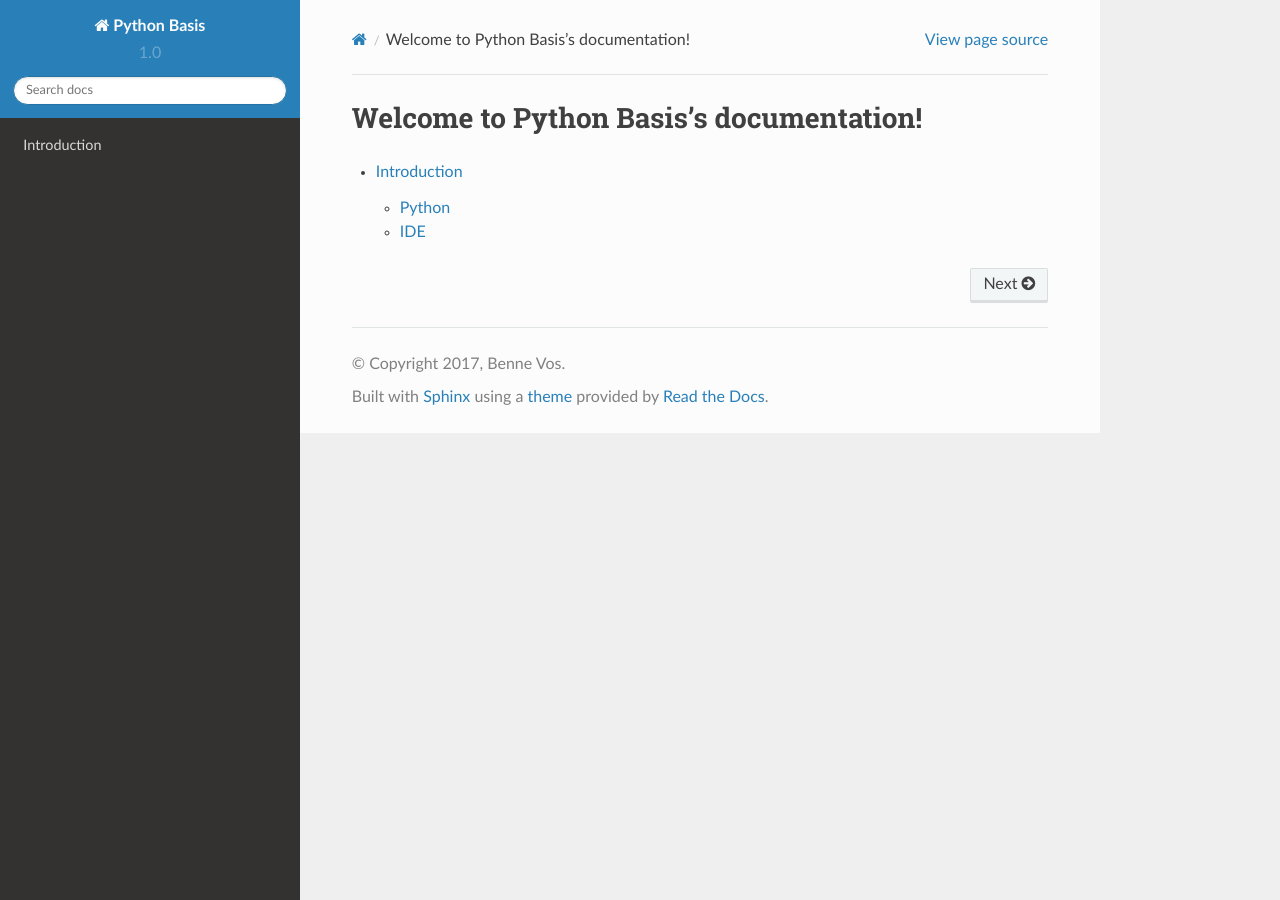
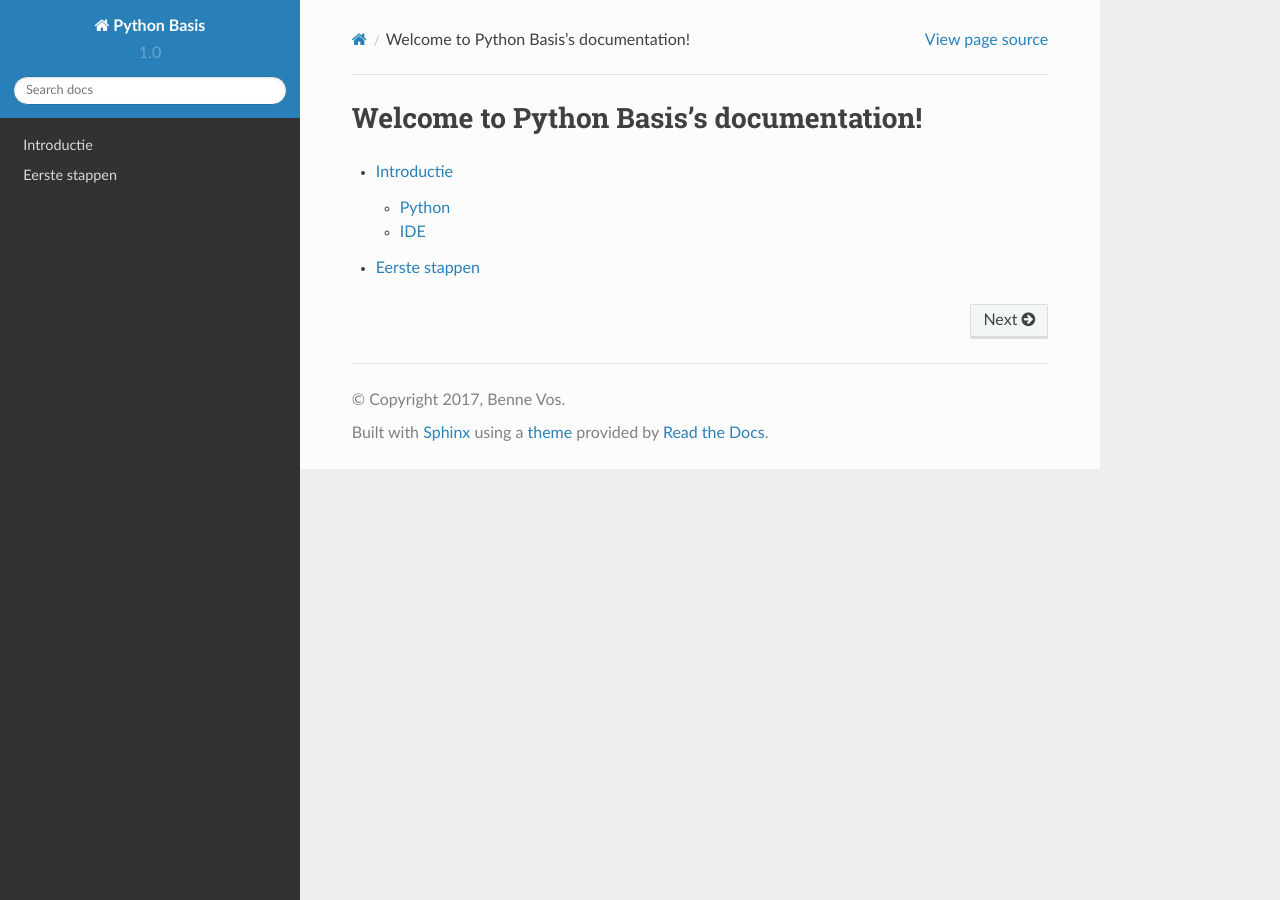
Before and after one commit to FoxPotato/PythonDocs, a Sphinx documentation site: the page built from docs/index.rst, in a window 1280 px wide. Built offline with Sphinx 7.4.7 and the Read the Docs theme 2.0.0, drawn with Linux system fonts in a browser that asks for light colours.

Commit message:
en -> nl

```diff
--- /dev/null
+++ b/docs/Eerste stappen.rst
@@ -0,0 +1,5 @@
+*******
+Eerste stappen
+*******
+
+Laten we beginnen :D
--- a/docs/Introduction.rst
+++ b/docs/Introductie.rst
@@ -1,5 +1,5 @@
 *******
-Introduction
+Introductie
 *******
 
 Python is een programmeertaal die begin jaren 90 ontworpen en ontwikkeld werd door Guido van Rossum. Inmiddels wordt de taal doorontwikkeld door een enthousiaste groep, geleid door Van Rossum. Deze groep wordt ondersteund door vrijwilligers op het internet.
--- a/docs/index.rst
+++ b/docs/index.rst
@@ -9,4 +9,5 @@ Welcome to Python Basis's documentation!
 .. toctree::
    :maxdepth: 2
 
-   Introduction
+   Introductie
+   Eerste stappen
```
